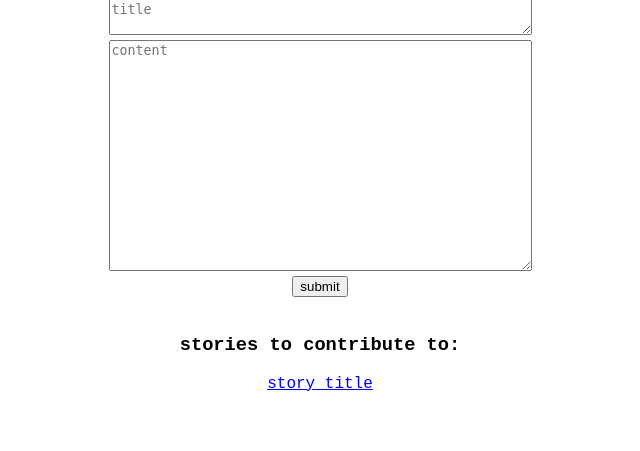
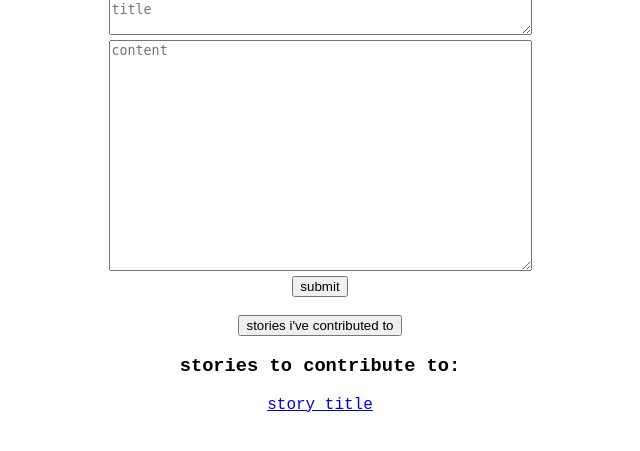
Before and after one commit to xinhuixu/blogdevo, a Flask app: page /home/ in a window 1280 px wide. Shown: the part 161-612 px from the top of the page, without its empty margins (320-960 px from the left). Run offline with Flask 2, Linux system fonts and the light colour scheme; a user stored in the database is signed in; data comes from the database, SQL or seed files in the repository.

Commit message:
home tmp updt

```diff
--- a/templates/home.html
+++ b/templates/home.html
@@ -16,7 +16,7 @@
 
     <div class="new_story">
       <h3>publish your new story:</h3>
-      <form action="/new_story/">
+      <form action="/new_story/" method="POST">
 	<textarea cols="50" name="title" placeholder="title"></textarea>
 	<br>
 	<textarea cols="50" rows="15" name="content" row="40" placeholder="content"></textarea>
@@ -27,10 +27,16 @@
 
     <div>
       <br>
+      <input type="submit" name="my_stories" value="stories i've contributed to">
+      <br>
+    </div>
+
+    <div>
       <h3>stories to contribute to:</h3>
       {% for title in stories%}
         <a href="/story/{{ stories[title] }}">{{ title }}</a><br>
       {% endfor %}
     </div>
+
   </body>
 </html>
```
